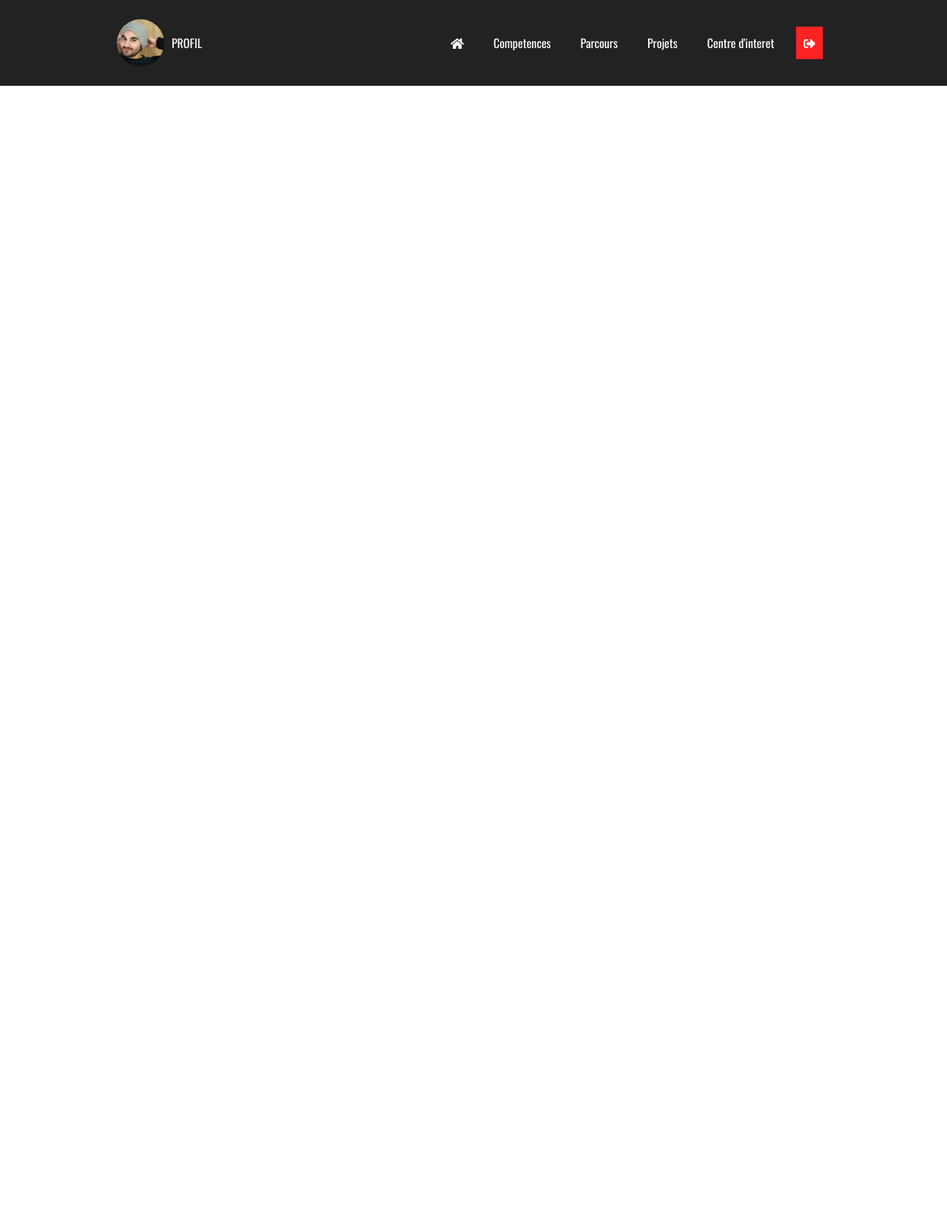
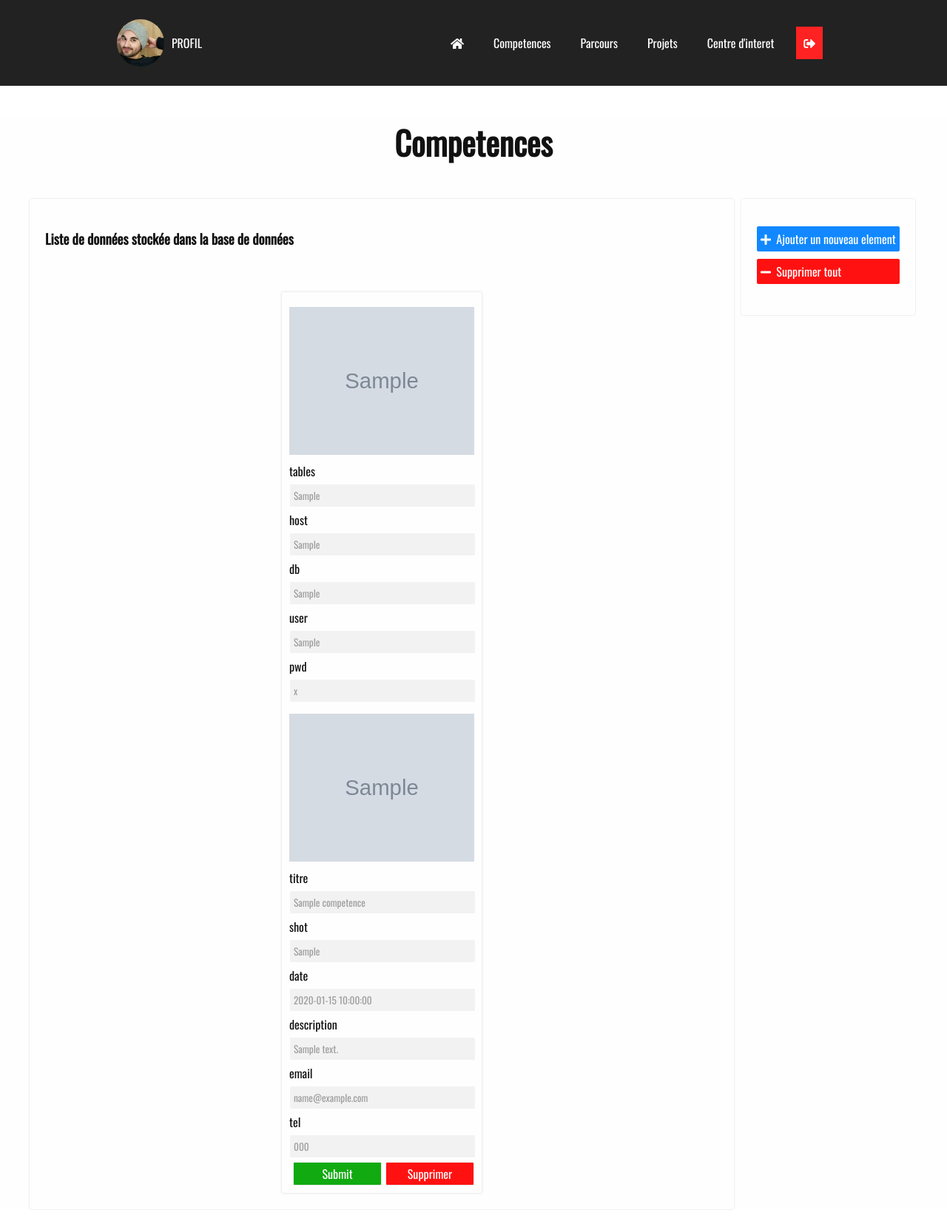
Before and after one commit to medaros/portfolio-OOP, a PHP site: page / in a window 1280 px wide. Shown: the whole page at 74% size. Run offline with PHP 8.4, Linux system fonts and the light colour scheme; the visitor is signed in with stand-in values (Sample User, id 1); tables that the repository leaves empty or names only in its code hold one stand-in row (values such as "Sample post"); grey boxes marked "Sample" are stand-in pictures; data that the repository does not hold is empty; some libraries are stand-ins or nearby versions.

Commit message:
C:/Program Files/Git/

```diff
--- a/controller/Controller.php
+++ b/controller/Controller.php
@@ -21,7 +21,7 @@
             $this->actionAdmin();
         }
         // page == connexion => charger la page de connexion
-        elseif(isset($_GET['page']) && $_GET['page']  == "connexion" && !isset($_SESSION['admin'])) {
+        elseif(isset($_GET['action']) && $_GET['action']  == "connexion" && !isset($_SESSION['admin'])) {
             $this->loginAdmin();
         }
         else {
@@ -49,9 +49,24 @@
         // ACTIONS DANS LA PAGE ADMIN
         extract($_POST);
 
+        // Mettre a jour les informations
         if($_POST && isset($_POST['edit'])) {
             $this->update();
         }
+        // Supprimer une carte
+        if($_POST && isset($_POST['dlt'])) {
+            $this->delete();
+        }
+
+        // ajouter une nouvelle carte
+        if(isset($_GET['action']) && $_GET['action'] == "add") {
+            $this->new();
+        }
+        // supprimer toutes les cartes
+        if(isset($_GET['action']) && $_GET['action'] == "dlt") {
+            $this->deleteAll();
+        }
+
         if(isset($_GET['action']) && $_GET['action'] == "deconnexion") {
             // deconnexion
             session_destroy();
@@ -64,7 +79,7 @@
                 "data" => $this->em->select($_GET['page']),
                 "page" => $_GET['page']
             ));
-        } elseif (isset($_GET['page']) && !in_array($_GET['page'], (array)$this->table)){
+        } elseif (!isset($_GET['page']) || !in_array($_GET['page'], (array)$this->table)){
             $this->r("admin/dashboard.php", "base.php", array(
                 "data" => $this->em->select("competences"),
                 "page" => "competences"
@@ -84,9 +99,27 @@
             'reseaux' => $this->em->select2($this->table->contact)
         ));
     }
-
+    public function new() {
+        // appeler la function qui va creer une nouvelle carte
+        $page = $_GET['page'];
+        $this->em->new($page);
+        // unset($_GET);
+        header("location: ?page=" . $page);
+    }
     public function update() {
-        $this->em->update($_POST);
+        // appeler les functions qui vont faire la mise a jour
+        $this->em->update($_POST, $_GET['page']);
+        $this->saveImg($_FILES);
+    }
+    public function saveImg($data) {
+        // si le chemin de la photo est pas vide a.k.a photo selected ! :
+        if(isset($data['img']['name'])) $this->em->saveImg($data, $_GET['page'], $_POST['id']);
+    }
+    public function delete() {
+        $this->em->delete($_POST["id"], $_POST['page']);
+    }
+    public function deleteAll() {
+        $this->em->delete("", $_GET['page']);
     }
 
     public function r($child, $parent, $params = array()){
--- a/model/entity.php
+++ b/model/entity.php
@@ -40,7 +40,7 @@
         $q = $this->getDb()->query("SELECT id, user, roles FROM admin where pin=$pin");
         return $q->fetch();
     }
-    public function update($data) {
+    public function update($data, $page) {
         // Enlever le dernier element de array
         array_pop($data);
         // Guarder id dans une variable
@@ -59,8 +59,59 @@
         // Enlever le dernier comma
         $sql = substr($sql, 0, -1);
         // Lancer la requete qui va faire les mises a jour
-        $q = $this->getDb()->query("UPDATE $_GET[page] set $sql where id='$id'");
+        $q = $this->getDb()->query("UPDATE $page set $sql where id='$id'");
         // Requete de test
         // var_dump("UPDATE $_GET[page] set $sql where id='$id'");
     }
+    public function saveImg($data, $page, $id) {
+        $link = "views/img/projets/" . $data['img']['name'];
+
+        if(move_uploaded_file($data['img']['tmp_name'], $link)) {
+            $q = $this->getDb()->query("UPDATE $page set shot='$link' where id='$id'");
+        }
+    }
+    public function new($data) {
+        // $DATA : $tableau
+        // GET les noms de chaque champs de la table $data
+        $t = $this->getDb()->query("DESCRIBE $data");
+        $r = $t->fetchAll();
+
+        // pour le insert
+        // $fields : les champs
+        // $values : les valeurs de chaque champs
+        $fields = array();
+        $values = array();
+        // dynamiser le process :
+        // stocker chaque key d'array $r => ($r[$res][0]) dans fields aka noms du champs
+        // stocker chaque value d'array $r => ($val[0]) dans les rangees aka cellules
+        foreach($r as $res => $val) {
+            // on va pas stocker les id
+            if($val[0] !== "id") {
+                $fields[] = $r[$res][0];
+                // si on est sur la page projets je rajoute une image par defaut (no.png)
+                if($val[0] == "shot") {
+                    $values[] = 'views/img/no.png';
+                } else {
+                    // on va donner une valeur par defaut pour chaque cellule et ca va etre
+                    // nom de table -s c'est a dire ex:=> competences devient competence
+                    $values[] = substr("$data", 0, -1);
+                }
+            }
+
+        }
+        var_dump($values);
+        $sql = "INSERT INTO $data (" . implode(",", $fields) . ") VALUES ('" . implode("','", $values) . "')";
+        // var_dump("INSERT INTO $data (\"" . implode("\",\"", $fields) . "\") VALUES (\"" . implode("\",\"", $values) . "\")");
+        // Lancer la requete insert qui va ajouter une ranger vide dans la db
+        $q = $this->getDb()->query($sql);
+    }
+    public function delete($data, $page) {
+        // Lancer la requete qui va faire la suppression d'une rangee ou tout si $data = all
+        if($data == "") {
+            var_dump("DELETE FROM " . $page); // La function qui va supprimer tout le contenu de la table aka $page
+            // $q = $this->getDb()->query("DELETE FROM $page");
+        } else {
+            $q = $this->getDb()->query("DELETE FROM $page where id='$data'");
+        }
+    }
 }
--- a/views/accueil.php
+++ b/views/accueil.php
@@ -53,7 +53,7 @@
         <div class="pro">
             <?php for ($i = 0; $i < count($projets); $i++) : ?>
                 <div class="projet">
-                    <img class="projet-img" src="<?= $projets[$i]["shot"] ?>">
+                    <img class="projet-img" style="background-position: center 0;" src="<?= $projets[$i]["shot"] ?>">
                     <p><?= $projets[$i]["titre"] ?></p>
                 </div>
             <?php endfor ?>
--- a/views/admin/dashboard.php
+++ b/views/admin/dashboard.php
@@ -15,6 +15,7 @@
 </div>
 
 <div class="content">
+<?php if(isset($page)) : ?>
     <h3 class="h3-admin"><?=$page?></h3>
     <!-- <?php
         /*echo "<table class='t'>";
@@ -50,20 +51,24 @@
     ?> -->
 
 <div class="c">
+
+    <div class="c-left">
+    <h3 style="width:100%;padding: 20px;">Liste de données stockée dans la base de données</h3>
      <?php
 
         foreach($data as $d) {
 
-            echo "<div class='mycard'><form method='post' action=''>";
+            echo "<div class='mycard'><form method='post' enctype=\"multipart/form-data\">";
             foreach($d as $k => $v) {
                 if(strpos($v,".png") || strpos($v, ".jpg")) {
-                    echo "<div class='mycard-img' style='background-image:url(\"$v\");background-size:cover'><input type='file'></div>";
+                    echo "<div class='mycard-img' style='background-image:url(\"$v\");background-size:cover;background-position: center 0'><input type='file' name='img'></div>";
                 }
                 elseif($k != "id") {
                     echo "<div class='mycard-info'><label>$k</label><input type='text' name='$k' class='input-label' placeholder='" . $v . "'></div>";
                 }
                 elseif($k == 'id') {
                     echo "<input type='hidden' name='id' value='$v'>";
+                    echo "<input type='hidden' name='page' value='$page'>";
                 }
             }
             echo "<div class='mycard-inputs'><input name='edit' type='submit'><input name='dlt' type='submit' value='Supprimer'></div>";
@@ -71,6 +76,14 @@
         }
 
     ?>
+    </div>
+    <div class="c-right">
+        <ul class="nav-right">
+            <li><a href="?page=<?=$page?>&action=add"><i class="fas fa-plus"></i>&nbsp;&nbsp;Ajouter un nouveau element</a></li>
+            <li><a href="?page=<?=$page?>&action=dlt"><i class="fas fa-minus"></i>&nbsp;&nbsp;Supprimer tout</a></li>
+        </ul>
+    </div>
 </div>
+<?php endif ?>
 
 </div>
--- a/views/css/custom.css
+++ b/views/css/custom.css
@@ -27,10 +27,27 @@
 
 .c {
     display: flex;
+    margin: 20px auto;
+    width: 1200px;
+}
+
+.c-left {
+    display: flex;
     flex-wrap: wrap;
-    width: 1200px;
-    margin: auto;
+    width: calc(80% - 10px);
+    margin-right: 10px;
     justify-content: center;
+    border-radius: 3px;
+    box-shadow: 0 0 2px #ccc;
+    border: 1px solid #fff;
+}
+
+.c-right {
+    border-radius: 3px;
+    box-shadow: 0 0 2px #ccc;
+    border: 1px solid #fff;
+    padding: 20px;
+    height: 115px;
 }
 
 .mycard {
@@ -86,14 +103,23 @@
     border: 0;
     padding: 3px 0;
     border-radius: 2px;
-    box-shadow: 0 0 3px #555;
+    cursor: pointer;
+    text-shadow: none !important;
+    font-size: 16px;
+    font-weight: normal;border: 1px solid #eee;
+    /* box-shadow: 0 0 3px #555; */
 }
 .mycard input[type="submit"]:first-of-type {
-    background: rgb(255, 255, 111) !important;
-    color: #555 !important;
+    background: #1A1 !important;
 }
 .mycard input[type="submit"]:last-of-type {
     background: #f11 !important;
+}
+.mycard input[type="submit"]:first-of-type:hover {
+    background: #5e5 !important;
+}
+.mycard input[type="submit"]:last-of-type:hover {
+    background: #F55 !important;
 }
 
 .mycard-img input[type='file'] {
@@ -106,3 +132,30 @@
     font-family: 'Oswald', sans-serif !important;
     font-weight: normal;
 }
+
+.nav-right li a{
+    color: #fff;
+    padding: 5px;
+    display: block;
+    border-radius: 2px;
+    margin: 10px 0;
+}
+
+.nav-right li:hover a{
+    transition: .1s;
+}
+
+.nav-right li:first-of-type a{
+    background-color: #18f;
+
+}
+.nav-right li:first-of-type:hover a{
+    background-color: #1af;
+}
+.nav-right li:last-of-type a{
+    background-color: #F11;
+
+}
+.nav-right li:last-of-type:hover a{
+    background-color: #F55;
+}
--- a/views/css/theme.css
+++ b/views/css/theme.css
@@ -312,7 +312,8 @@
 }
 
 .projet {
-    height: 250px;
+    max-height: 200px;
+    min-height: 100px;
     overflow: hidden;
     margin: 0;
     position: relative;
```
Also changed, not shown: views/img/no.png (added).
